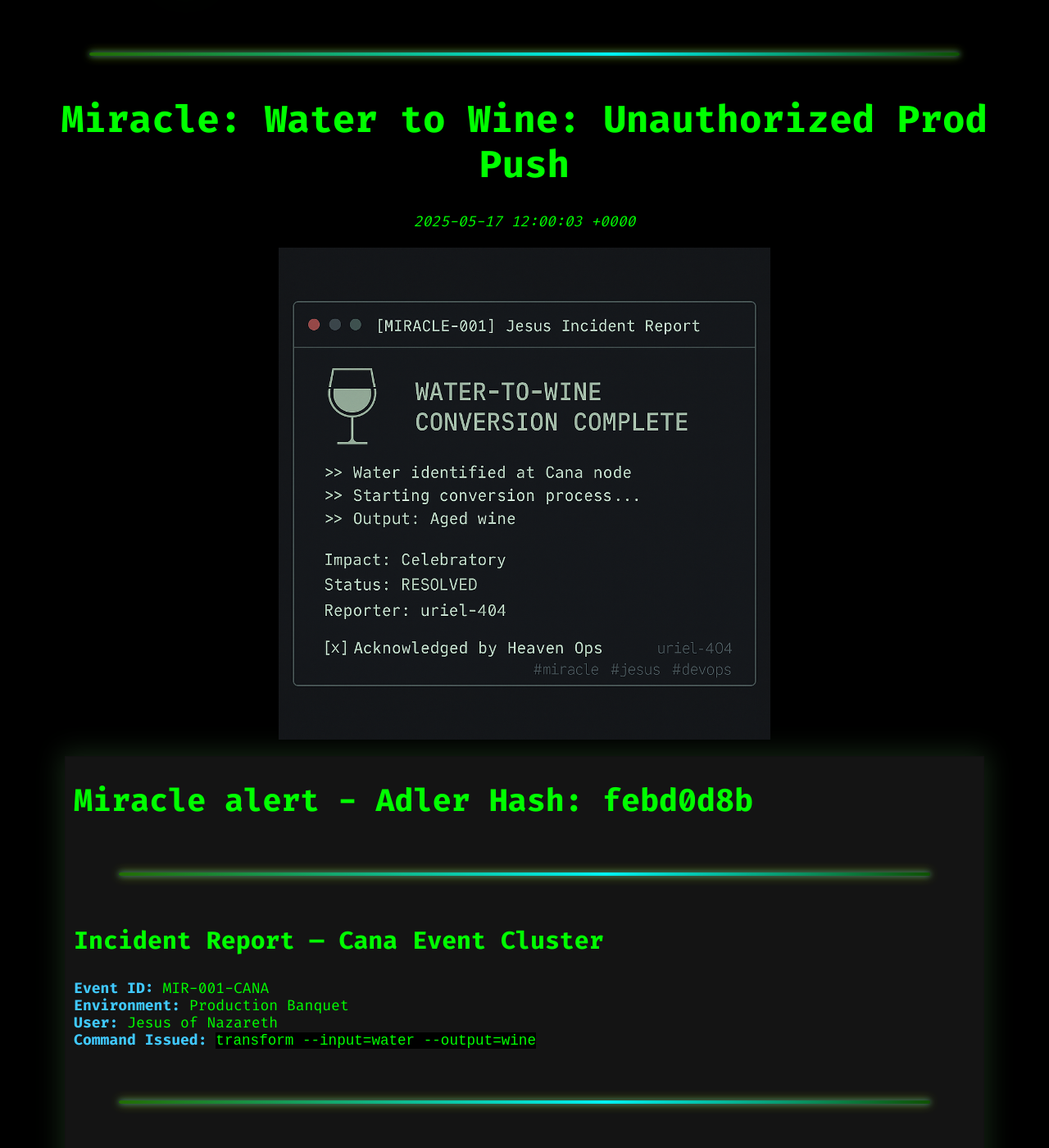
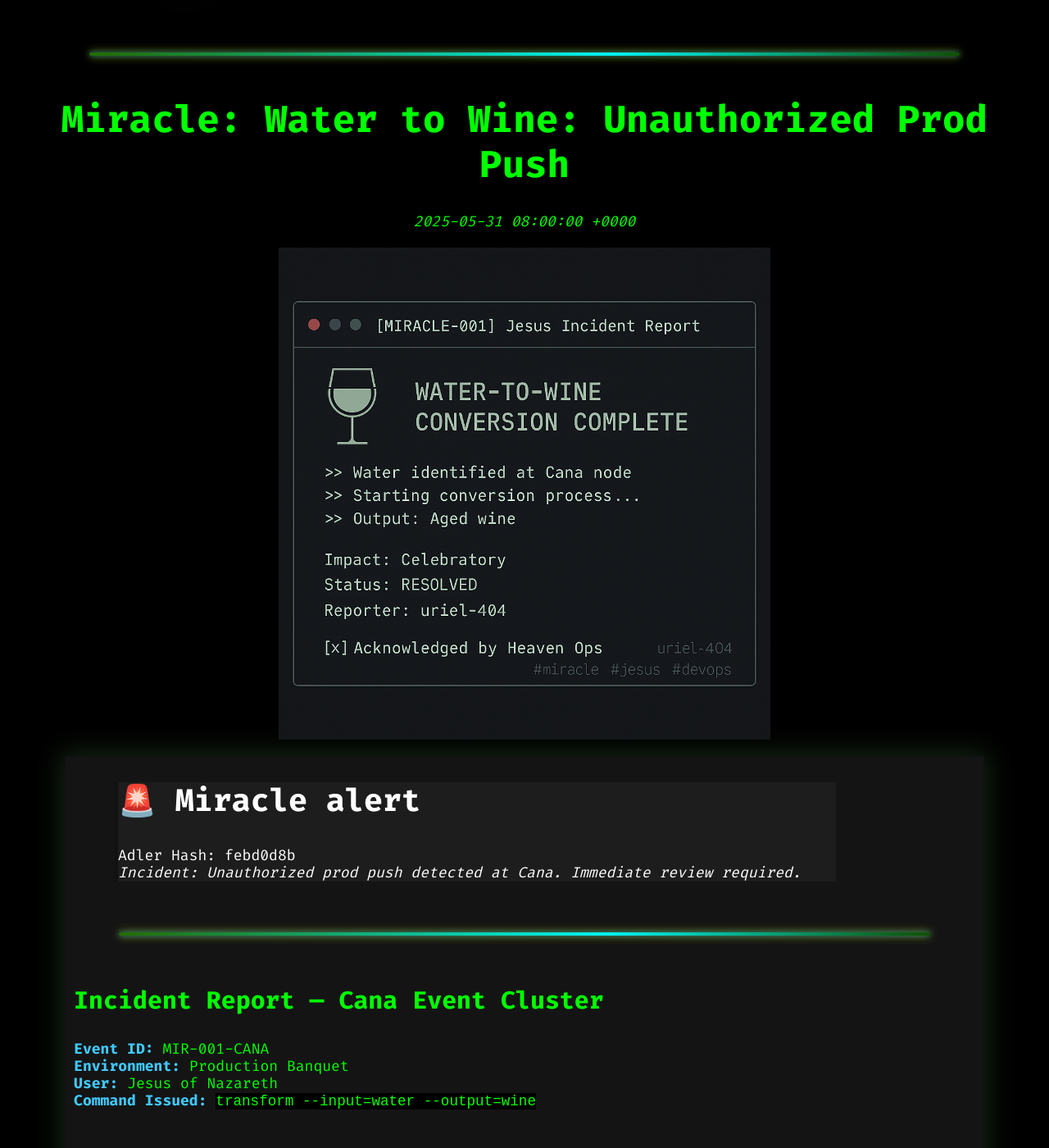
Before and after one commit to anthonypdawson/divine-devops-universe, a Jekyll site: the page built from _future/2025-05-31-miracle-water-to-wine.md, in a window 1280 px wide and 1400 px high, scrolled down 582 px. Shown: the whole window at 82% size. Built offline with Jekyll 4.4.1, drawn with Linux system fonts in a browser that asks for light colours; some web fonts are replaced; some of the changed text lies outside the part shown.

Commit message:
Add miracle posts: "Water to Wine", "Feeding the 5000", "Walking on Water", "Healing the Blind", and "Raising Lazarus" with incident reports and system logs

```diff
--- a/_future/miracle-water-to-wine.md
+++ b/_future/2025-05-31-miracle-water-to-wine.md
@@ -1,12 +1,15 @@
 ---
 layout: terminal_post
 title: 'Miracle: Water to Wine: Unauthorized Prod Push'
-date: 2025-05-17 12:00:03
+date: 2025-05-31 08:00:00
+summary: "A miracle deployment at Cana: Jesus transforms water to wine in prod, bypassing pipelines and impressing QA with a perfect release."
 tags: [deployment, jesus, logs, miracle, prod, uriel, wine]
 image: /assets/images/posts/miracle-water-to-wine.png
 ---
 
-## Miracle alert - Adler Hash: febd0d8b
+> ## 🚨 Miracle alert
+> Adler Hash: febd0d8b
+> _Incident: Unauthorized prod push detected at Cana. Immediate review required._
 
 <hr />
 
@@ -42,3 +45,6 @@
 **Status:** Resolved
 **Impact:** Positive
 **Divine Rating:** 100/100 tannins
+**Audit Note:** No QA angels harmed in this deployment. Compliance review: N/A.
+
+> _Lesson: Sometimes the best releases are unplanned._
```
Also changed, not shown: _future/2025-06-01-miracle-feeding-5000.md (renamed from _future/miracle-feeding-5000.md, +5 -2 lines), _future/2025-06-02-miracle-walking-on-water.md (renamed from _future/miracle-walking-on-water.md, +6 -2 lines), _future/2025-06-03-miracle-healing-blind.md (renamed from _future/miracle-healing-blind.md, +5 -2 lines), _future/2025-06-04-miracle-raising-lazarus.md (renamed from _future/miracle-raising-lazarus.md, +6 -2 lines).
